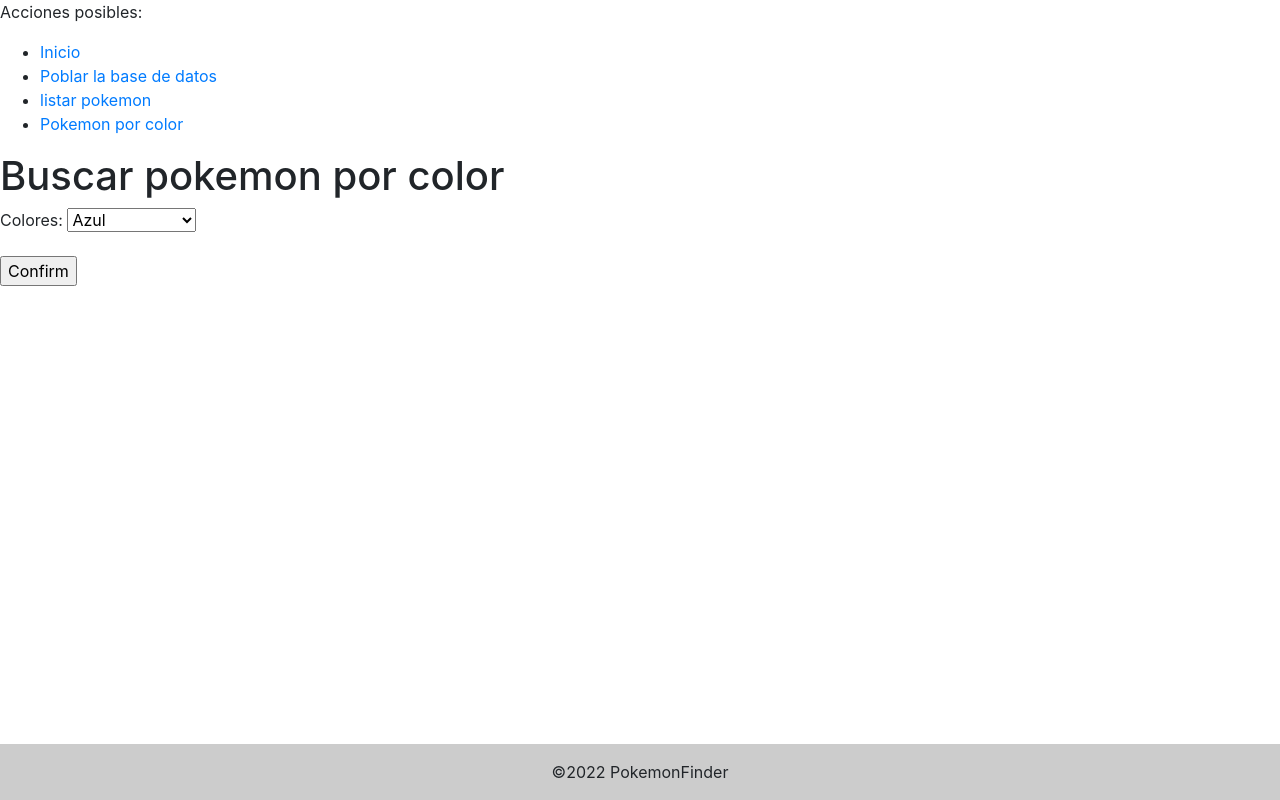
After one commit to iarrans/AIIPokemonFinder, a Django app: page /buscar_color/ in a window 1280 px wide. The commit adds this page. Run offline with Django 3.2, Linux system fonts and the light colour scheme; some libraries are stand-ins or nearby versions.

Commit message:
Listado y búsqueda por color

```diff
--- /dev/null
+++ b/main/forms.py
@@ -0,0 +1,13 @@
+# -*- encoding: utf-8 -*-
+from django import forms
+
+from main.models import Pokemon
+
+
+class ColorForm(forms.Form):
+    poke = Pokemon.objects.all()
+    opciones_color = set()
+    for pokemon in poke:
+        if "/n" not in pokemon.color:
+            opciones_color.add((pokemon.color,pokemon.color))
+    colores = forms.select = forms.ChoiceField(widget=forms.Select, choices=opciones_color)
--- a/main/templates/base.html
+++ b/main/templates/base.html
@@ -1,3 +1,7 @@
+<link rel="stylesheet" href="https://stackpath.bootstrapcdn.com/bootstrap/4.3.1/css/bootstrap.min.css" integrity="sha384-ggOyR0iXCbMQv3Xipma34MD+dH/1fQ784/j6cY/iJTQUOhcWr7x9JvoRxT2MZw1T" crossorigin="anonymous">
+<script src="https://code.jquery.com/jquery-3.3.1.slim.min.js" integrity="sha384-q8i/X+965DzO0rT7abK41JStQIAqVgRVzpbzo5smXKp4YfRvH+8abtTE1Pi6jizo" crossorigin="anonymous"></script>
+<script src="https://cdnjs.cloudflare.com/ajax/libs/popper.js/1.14.7/umd/popper.min.js" integrity="sha384-UO2eT0CpHqdSJQ6hJty5KVphtPhzWj9WO1clHTMGa3JDZwrnQq4sF86dIHNDz0W1" crossorigin="anonymous"></script>
+<script src="https://stackpath.bootstrapcdn.com/bootstrap/4.3.1/js/bootstrap.min.js" integrity="sha384-JjSmVgyd0p3pXB1rRibZUAYoIIy6OrQ6VrjIEaFf/nJGzIxFDsf4x0xIM+B07jRM" crossorigin="anonymous"></script>
 <!DOCTYPE html>
 <html lang="es">
     <head>
@@ -5,13 +9,24 @@
         <title>RS II</title>
     </head>
     <body>
+    <p>Acciones posibles:</p>
         <ul>
             <li><a href="/">Inicio</a></li>
             <li><a href="/populate">Poblar la base de datos</a></li>
+             <li><a href="/listaPokemon">listar pokemon</a></li>
+            <li><a href="/buscar_color">Pokemon por color</a></li>
+
         </ul>
         <h1>{% block title %}{% endblock %}</h1>
         <section>
             {% block content %}{% endblock %}
         </section>
+    <footer class="fixed-bottom">
+  <!-- Copyright -->
+  <div class="text-center p-3" style="background-color: rgba(0.2, 0, 0, 0.2);">
+    ©2022 PokemonFinder
+  </div>
+  <!-- Copyright -->
+</footer>
     </body>
 </html>
--- /dev/null
+++ b/main/templates/buscar_color.html
@@ -0,0 +1,16 @@
+<html>
+<head>
+<title>aaaa</title>
+</head>
+<body>
+<header>
+{% include 'base.html' %}
+
+<h1>Buscar pokemon por color</h1>
+<form id='form' method='get' action=''>
+{{form.as_p}}
+<p><input type='submit' value='Confirm'/></p>
+</form>
+
+</body>
+</html>
--- a/main/templates/index.html
+++ b/main/templates/index.html
@@ -7,5 +7,5 @@ Inicio
 {% block content %}
 
 <p>Hola hola, probando vista principal</p>
-
+<img src="https://i.ytimg.com/vi/XzCj0lGfveU/maxresdefault.jpg" alt="pikachu">
 {% endblock %}
--- a/main/views.py
+++ b/main/views.py
@@ -1,4 +1,9 @@
 import shelve
+
+from whoosh.index import open_dir
+from whoosh.qparser import MultifieldParser, QueryParser
+
+from main.forms import ColorForm
 from main.models import Pokemon
 from django.shortcuts import render, get_list_or_404
 from main.populateDB import populateDB
@@ -9,3 +14,22 @@ def index(request):
 def populate(request):
     populateDB()
     return render(request, 'populate.html')
+
+def listaPokemon(request):
+    pokemons = Pokemon.objects.all()
+    return render(request, 'listaPokemon.html',{'pokemons':pokemons})
+
+def buscarPokemonPorColor(request):
+    if request.method=='GET':
+        form = ColorForm(request.GET, request.FILES)
+        if form.is_valid():
+            color = form.cleaned_data['colores']
+            print("------------------------------------------------------------"+color)
+            #Aquí va consulta de woosh
+            ix = open_dir("Index")
+            with ix.searcher() as searcher:
+                myquery = QueryParser("color", ix.schema).parse(color)
+                pokemons = searcher.search(myquery)
+                return render(request,'listaPokemonColor.html',{'pokemons': pokemons,'color':color})
+    form = ColorForm()
+    return render(request,'buscar_color.html', {'form': form})
--- a/pokemonFinder/urls.py
+++ b/pokemonFinder/urls.py
@@ -19,5 +19,7 @@ from main import views
 
 urlpatterns = [
     path('', views.index),
-    path('populate/', views.populate)
+    path('populate/', views.populate),
+    path('listaPokemon/', views.listaPokemon),
+    path('buscar_color/', views.buscarPokemonPorColor),
 ]
```
Also changed, not shown: main/templates/PokemonInfo.html (added, +10 -0 lines), main/templates/listaPokemon.html (added, +19 -0 lines), main/templates/listaPokemonColor.html (added, +19 -0 lines), db.sqlite3, 3 other files.
